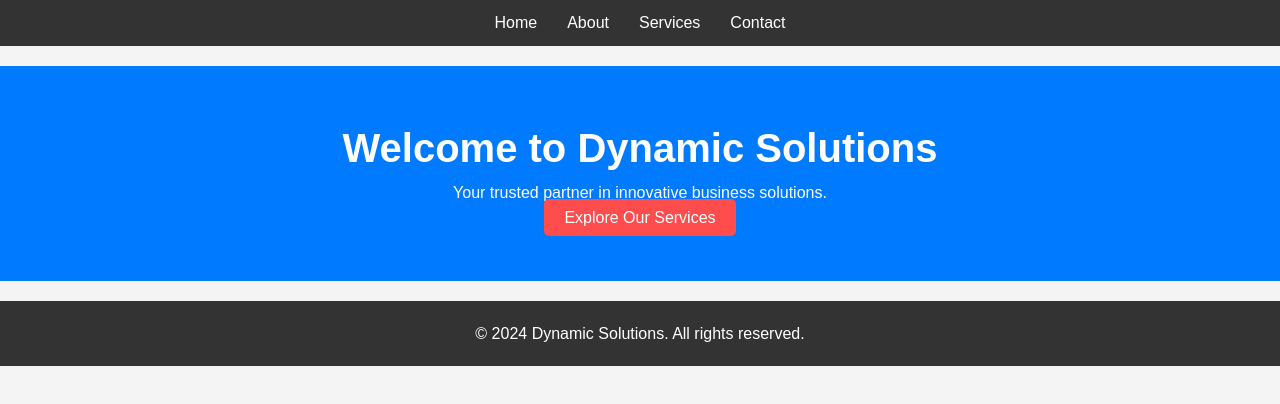
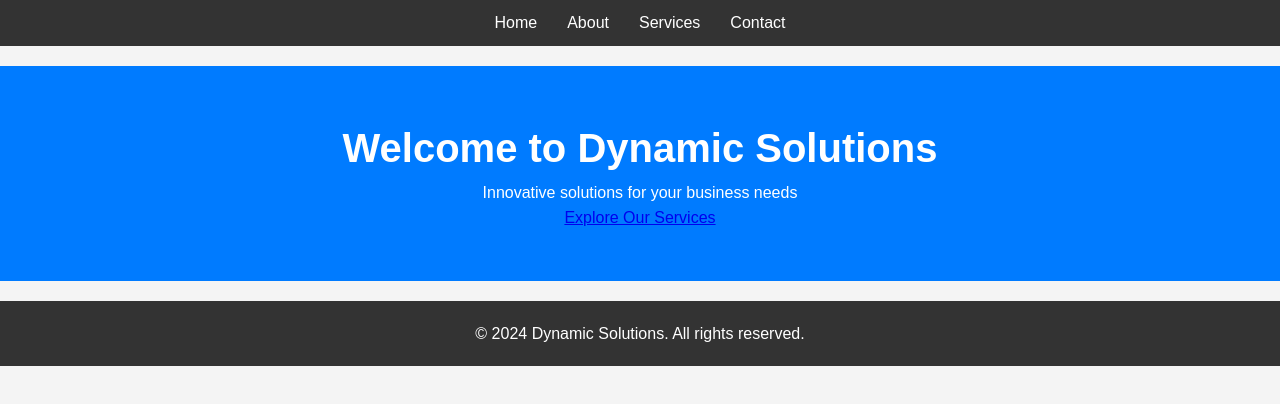
Before and after one commit to Michael-Finley04/MART341-WebDesign, a plain HTML site: page CourseHomework/FinalProject/index.html in a window 1280 px wide. Drawn offline with Linux system fonts and the light colour scheme.

Commit message:
Update index.html

```diff
--- a/CourseHomework/FinalProject/index.html
+++ b/CourseHomework/FinalProject/index.html
@@ -3,10 +3,11 @@
 <head>
   <meta charset="UTF-8">
   <meta name="viewport" content="width=device-width, initial-scale=1.0">
-    <title>Dynamic Solutions</title>
+  <title>Dynamic Solutions - Home</title>
   <link rel="stylesheet" href="style.css">
 </head>
 <body>
+
   <header>
     <nav>
       <ul>
@@ -18,16 +19,15 @@
     </nav>
   </header>
 
-    <main>
   <section class="hero">
     <h1>Welcome to Dynamic Solutions</h1>
-            <p>Your trusted partner in innovative business solutions.</p>
-            <a href="services.html" class="btn">Explore Our Services</a>
+    <p>Innovative solutions for your business needs</p>
+    <a href="services.html" class="cta-button">Explore Our Services</a>
   </section>
-    </main>
 
   <footer>
     <p>&copy; 2024 Dynamic Solutions. All rights reserved.</p>
   </footer>
+
 </body>
 </html>
```
Lines whose indentation alone changed are shown as unchanged.
